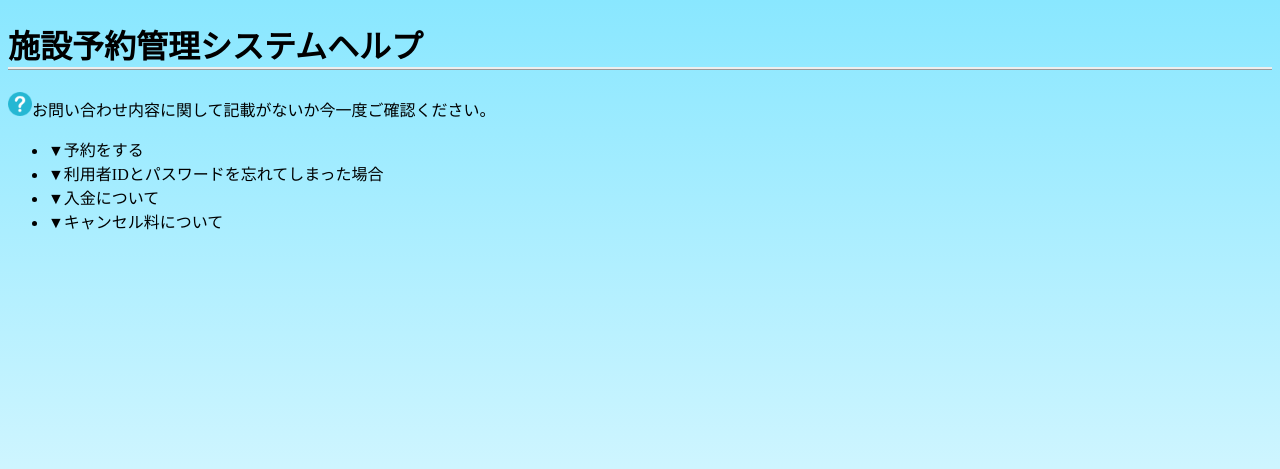
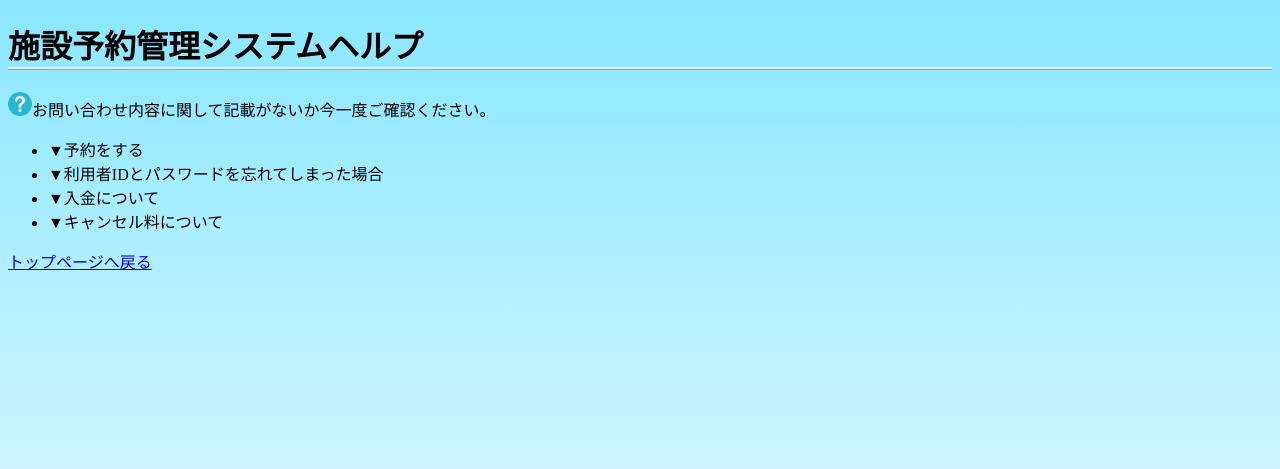
Before and after one commit to yukiafronia/project-C, a PHP site: page /How_to_use.html in a window 1280 px wide. Shown: the top 469 px of the page. Run offline with PHP 8.4, Linux system fonts and the light colour scheme; some libraries are stand-ins or nearby versions.

Commit message:
Add files via upload

```diff
--- a/How_to_use.html
+++ b/How_to_use.html
@@ -68,5 +68,7 @@
         <script src="http://code.jquery.com/jquery-1.11.0.min.js"></script>
         <script src="javascript/accordion.js"></script>
 </nav>
+
+<a HREF="index.html">トップページへ戻る<a/>
 </body>
 </html>
--- a/itiran_dezain.css
+++ b/itiran_dezain.css
@@ -16,6 +16,7 @@ h1 {
 
 #demo {
     margin-left: 20px;
+	margin-bottom: 20px;
 }
 
 .amazonmenu ul {
```
